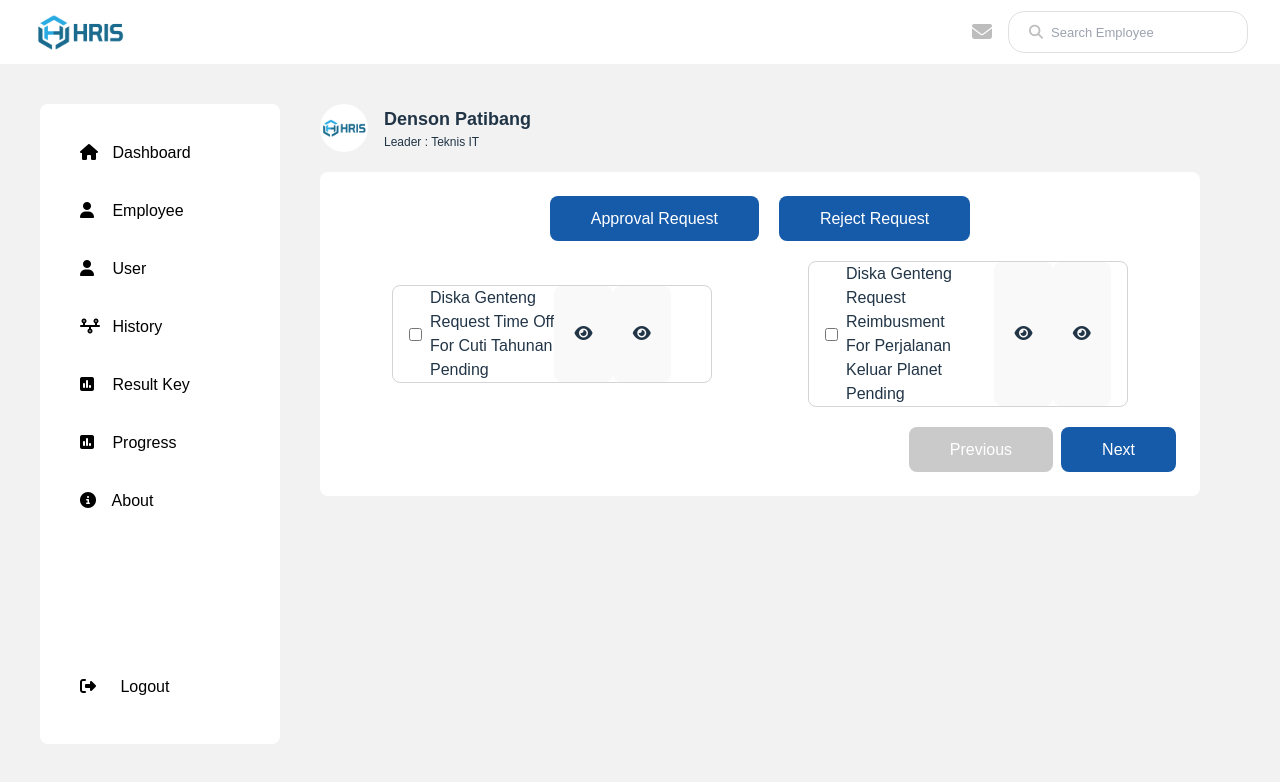
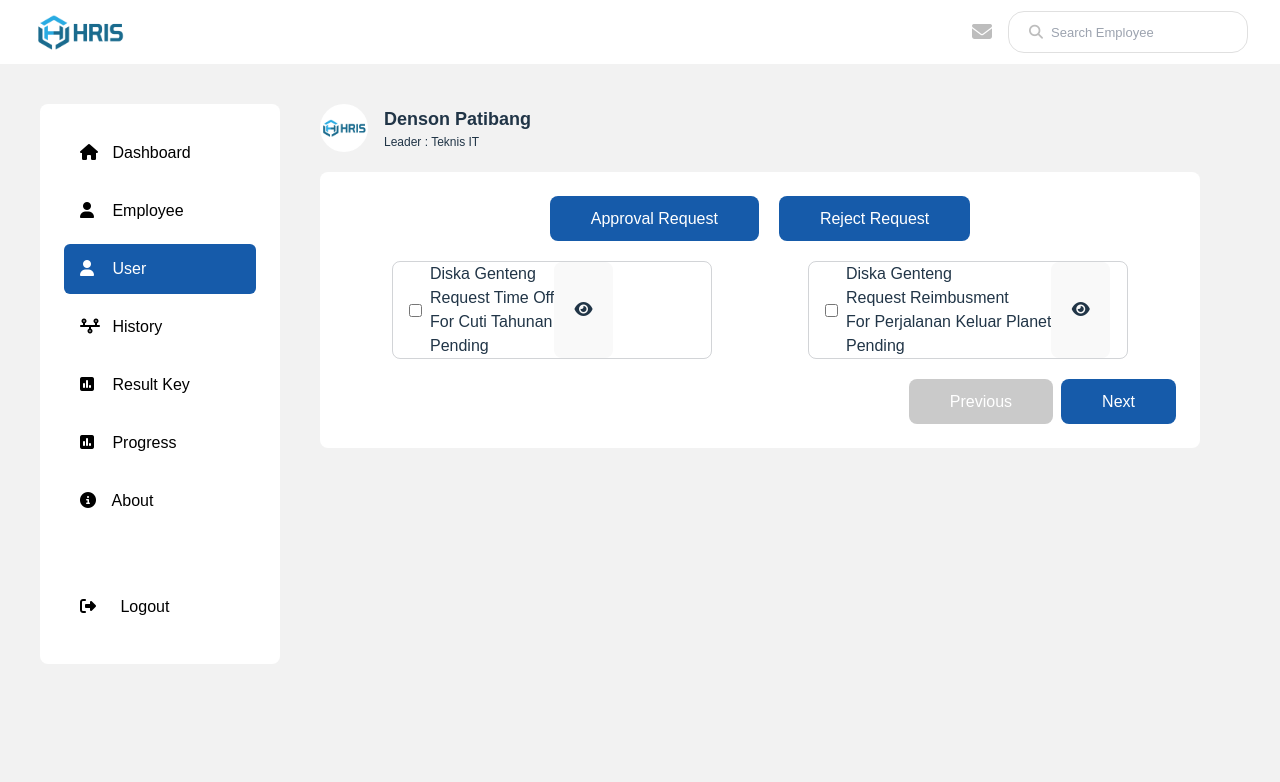
Before and after one commit to HRIS-APP-TEAM-3/Frontend_immersive, a React (Vite) app: page /user/approval in a window 1280 px wide. Shown: the top 782 px of the page. Built offline with nearby package versions, Linux system fonts and the light colour scheme.

Commit message:
fix sidebar, fix approval,

```diff
--- a/src/component/Card.tsx
+++ b/src/component/Card.tsx
@@ -1,4 +1,4 @@
-import { FC, useState } from "react";
+import React, { FC, useState } from "react";
 import Popup from "./Popup";
 import Button from "./Button";
 
@@ -11,17 +11,17 @@ interface CardProps {
 }
 
 const Card: FC<CardProps> = ({ Name, TypeApproval, TypeRequest, Status, onClick }) => {
+  const [isTimeoffPopupOpen, setTimeoffPopupOpen] = useState<boolean>(false);
   const [isReimbursementPopupOpen, setReimbursementPopupOpen] = useState<boolean>(false);
-  const [isTimeoffPopupOpen, setTimeoffPopupOpen] = useState<boolean>(false);
 
-  const handleReimbursementClick = () => {
+  const handleEyeClick = () => {
+    if (TypeApproval === "Request Time Off" || TypeRequest === "Request Time Off") {
+      setTimeoffPopupOpen(true);
+      setReimbursementPopupOpen(false);
+    } else if (TypeApproval === "Request Reimbusment" || TypeRequest === "Request Reimbusment") {
+      setTimeoffPopupOpen(false);
       setReimbursementPopupOpen(true);
-    setTimeoffPopupOpen(false);
-  };
-
-  const handleTimeoffClick = () => {
-    setReimbursementPopupOpen(false);
-    setTimeoffPopupOpen(true);
+    }
   };
 
   return (
@@ -38,40 +38,37 @@ const Card: FC<CardProps> = ({ Name, TypeApproval, TypeRequest, Status, onClick
             </span>
           </label>
           <button
-            onClick={handleReimbursementClick} // Menampilkan Popup Reimbursement
-            className="hover:outline-none hover:border-white"
-          >
-            <i className="fa-solid fa-eye"></i>
-          </button>
-          <button
-            onClick={handleTimeoffClick} // Menampilkan Popup Timeoff
+            onClick={handleEyeClick}
             className="hover:outline-none hover:border-white"
           >
             <i className="fa-solid fa-eye"></i>
           </button>
         </div>
-        {isReimbursementPopupOpen && (
-          <Popup isOpen={isReimbursementPopupOpen} onClose={() => setReimbursementPopupOpen(false)}>
-            <div className="flex  flex-col px-7 py-5 ml-12">
+        {isTimeoffPopupOpen && (
+          <Popup isOpen={isTimeoffPopupOpen} onClose={() => setTimeoffPopupOpen(false)}>
+              <div className="flex flex-col px-7 py-5 ml-12">
               <div className="text-center text-[24px] font-semibold">
                 Timeoff Detail
               </div>
 
-            <div className="flex flex-row gap-1 mt-3 ">
-                <div className="w-10 h-10 rounded-full bg-gray-200  ">
+              <div className="flex flex-row gap-1 mt-3">
+                <div className="w-10 h-10 rounded-full bg-gray-200">
                   <img src="" alt="" className="object-cover" />
                 </div>
                 <div className="flex flex-col">
                   <div className="text-[18px] font-semibold">Denson Patibang</div>
-                  <div className="text-[12px]">Request Reimbursement  </div>
+                  <div className="text-[12px]">Request Time Off</div>
                 </div>
               </div>
 
               <div className="flex flex-row gap-5 mt-3">
                 <div className="w-full">
-                <div className="form-control w-full max-w-xs ">
+                  <div className="form-control w-full max-w-xs">
                     <ul className="list-disc">
-                  <li>Transaction ID : 2023090002</li>
+                      <li>
+                        Diska would like to request time off CT at this date: Sun,
+                        September 10 2023 until Mon, September 11 2023
+                      </li>
                     </ul>
                   </div>
                 </div>
@@ -80,49 +77,39 @@ const Card: FC<CardProps> = ({ Name, TypeApproval, TypeRequest, Status, onClick
               <div className="w-full">
                 <div className="form-control w-full max-w-xs">
                   <ul className="list-disc">
-                  <li>Reimbusment Name : Medical Claim</li>
+                    <li>Time Off Policy : Cuti Tahunan</li>
                   </ul>
                 </div>
               </div>
+
               <div className="w-full">
                 <div className="form-control w-full max-w-xs">
                   <ul className="list-disc">
-                  <li>Reimbusment Date : 10 September 2023</li>
+                    <li>Time Off Requested : 2 days</li>
                   </ul>
                 </div>
               </div>
+
               <div className="w-full">
                 <div className="form-control w-full max-w-xs">
                   <ul className="list-disc">
-                  <li>Amount : 9.000.0000</li>
+                    <li>Remaining balance : 8 days</li>
                   </ul>
                 </div>
               </div>
-              <div className="w-full">
-                <div className="form-control w-full max-w-xs">
-                <ul className="list-disc">
-                  <li>Notes : </li>
-                </ul>
-              </div>
-              </div>
+
               <div className="flex gap-5 justify-center mt-10">
-              <Button
-                label="Approval Request"
-                classname="bg-primary text-white px-10"
-              />
-              <Button
-                label="Reject Request"
-                classname="bg-primary text-white px-10"
-              />
+                <Button label="Approval Request" classname="bg-primary text-white px-10" />
+                <Button label="Reject Request" classname="bg-primary text-white px-10" />
               </div>
             </div>
           </Popup>
         )}
-        {isTimeoffPopupOpen && (
-          <Popup isOpen={isTimeoffPopupOpen} onClose={() => setTimeoffPopupOpen(false)}>
+        {isReimbursementPopupOpen && (
+          <Popup isOpen={isReimbursementPopupOpen} onClose={() => setReimbursementPopupOpen(false)}>
             <div className="flex  flex-col px-7 py-5 ml-12">
             <div className="text-center text-[24px] font-semibold">
-            Timeoff Detail
+            Reimbursement Detail
             </div>
 
             <div className="flex flex-row gap-1 mt-3 ">
--- a/src/component/Sidebar.tsx
+++ b/src/component/Sidebar.tsx
@@ -5,7 +5,7 @@ interface SidebarProps {
   height: string
 }
 
-const Sidebar: FC<SidebarProps> = ({height}) => {
+const Sidebar: FC<SidebarProps> = () => {
   const location = useLocation();
   const [activePage, setActivePage] = useState<string>("");
 
@@ -16,7 +16,23 @@ const Sidebar: FC<SidebarProps> = ({height}) => {
       setActivePage("dashboard");
     } else if (pathname === "/user") {
       setActivePage("user");
+    } else if (pathname === "/user/adduser") {
+      setActivePage("user");
+    } else if (pathname === "/user/addimportantdata") {
+      setActivePage("user");
+    } else if (pathname === "/user/addeducation") {
+      setActivePage("user");
+    } else if (pathname === "/user/approval") {
+      setActivePage("user");
     } else if (pathname === "/employee") {
+      setActivePage("employee");
+    } else if (pathname === "/attandence") {
+      setActivePage("employee");
+    } else if (pathname === "/personaldata") {
+      setActivePage("employee");
+    } else if (pathname === "/timeoff") {
+      setActivePage("employee");
+    } else if (pathname === "/reimbursement") {
       setActivePage("employee");
     } else if (pathname === "/history") {
       setActivePage("history");
@@ -30,7 +46,7 @@ const Sidebar: FC<SidebarProps> = ({height}) => {
   });
 
   return (
-    <div className={`flex flex-col justify-between w-[20vw] bg-white rounded-lg ${height}`}>
+    <div className="flex flex-col justify-between w-[20vw] bg-white rounded-lg overflow-y-auto">
       <ul className="p-6 leading-[50px] ">
         <a href="/dashboard">
           <li
--- a/src/pages/user/addPersonalData/index.tsx
+++ b/src/pages/user/addPersonalData/index.tsx
@@ -22,7 +22,7 @@ const AddUser = () => {
         <Navbar />
       </div>
       <div className="mt-10 px-10 flex flex-row">
-        <Sidebar height="h-[80vh]" />
+        <Sidebar height="h-full" />
         <div className="w-[80vw] flex flex-col">
           <div className="bg-white mx-10 p-6 rounded-lg">
             <div className="flex justify-center">
--- a/src/pages/user/approval/Index.tsx
+++ b/src/pages/user/approval/Index.tsx
@@ -80,9 +80,9 @@ const Approval: React.FC = () => {
                   TypeApproval={item.Approvaltype}
                   TypeRequest={item.RequestType}
                   Status={item.status}
-
                 />
               ))}
+
             </div>
 
             <div className="flex flex-row justify-end gap-2 mt-5">
```
Lines whose indentation alone changed are shown as unchanged.
